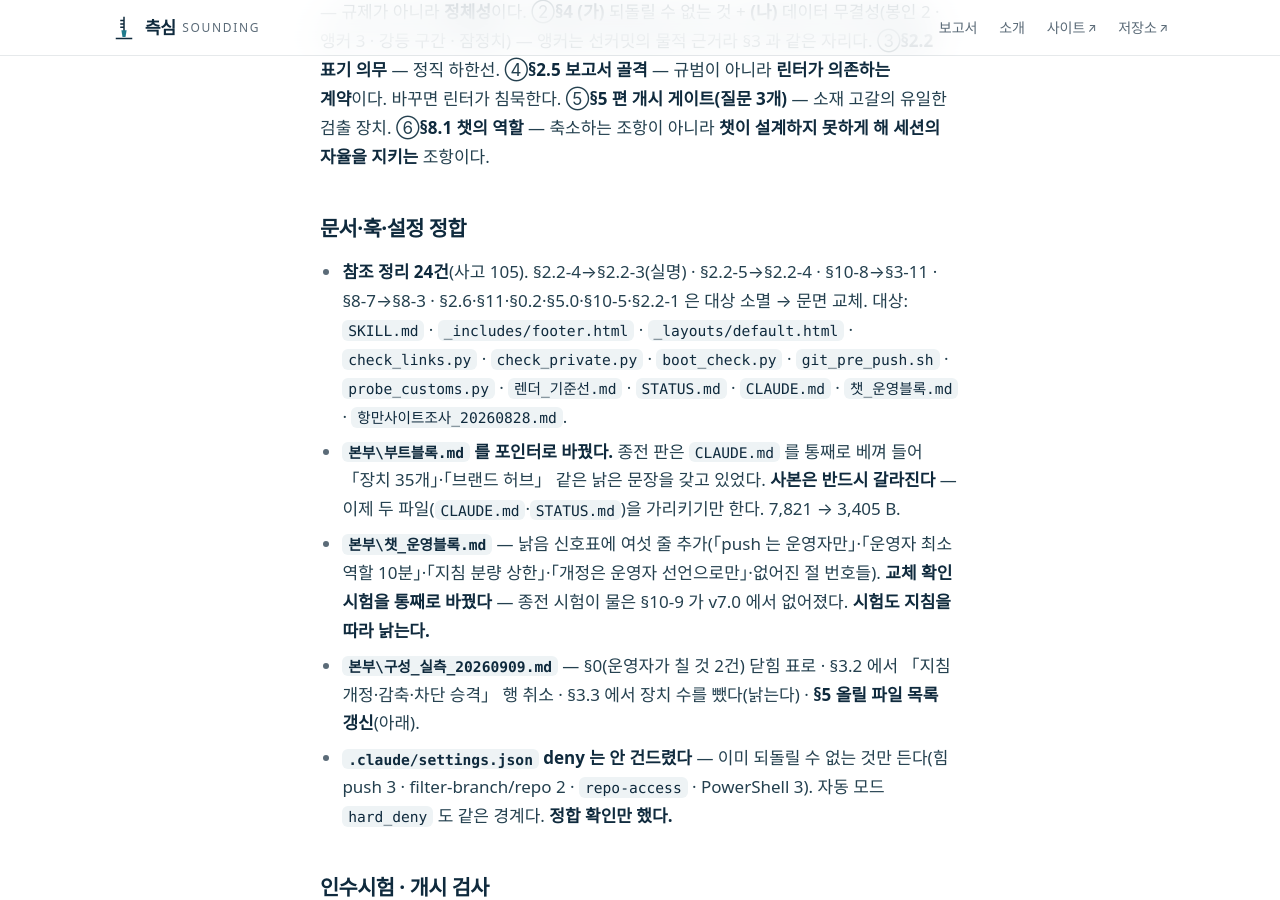
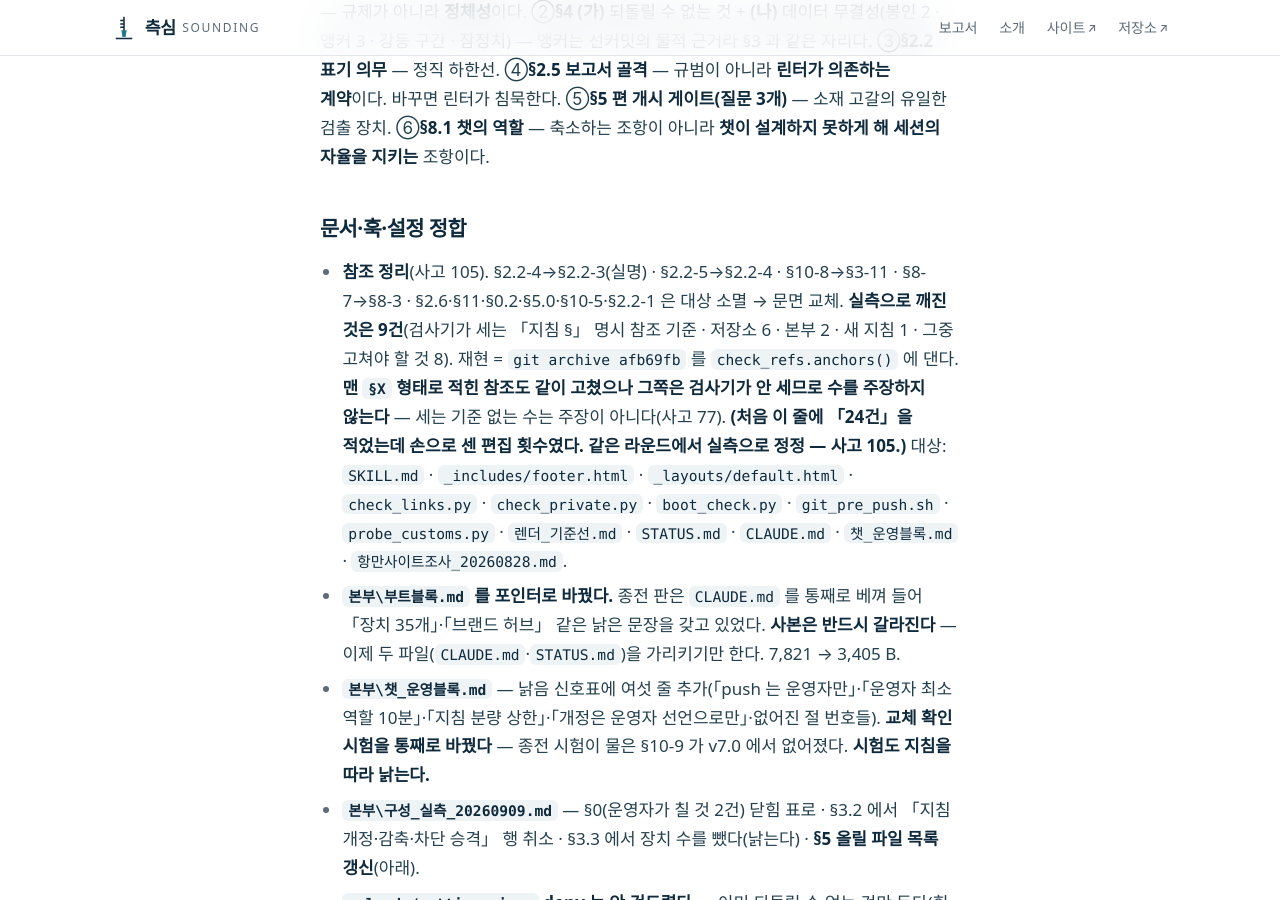
Before and after one commit to jisangj03-dev/incheon-port-analysis, a Jekyll site: the page built from docs/작업기록.md, in a window 1280 px wide and 900 px high, scrolled down 87459 px. Built offline with Jekyll 4.4.1, drawn with Linux system fonts in a browser that asks for light colours; some web fonts are replaced; our own code applies the rules of GitHub Pages for plain Markdown files.

Commit message:
docs: 참조 파손 건수를 실측으로 정정 — 「24건」은 손으로 센 편집 횟수였다
사고 105 와 작업기록 24차에 「깨진 참조 24건」을 적었는데 검사기가 잰 값이 아니었다.
맨 §X 형태(검사기가 안 세는 비명시 참조)와 참조 수정이 아닌 문면 교체까지
편집 횟수로 뭉뚱그린 수였다. 분모와 세는 기준 없는 수는 주장이 아니다(사고 77).

실측(재현: `git archive afb69fb` 를 check_refs.anchors() 에 댄다):
  저장소 명시 참조 60건 중 6건 파손(§11 2 · §5.0 2 · §2.6 1 · §10-8 1)
  + 본부 2(상시 1 · 날짜 1) + 새 지침 자기 참조 1 = 합계 9건 · 고칠 것 8건

check_refs.py 머리말·STATUS 장치 절도 같은 수로 맞췄다.

Co-Authored-By: Claude Opus 5 (1M context) <noreply@anthropic.com>
Claude-Session: https://claude.ai/code/session_01Uw7ciBdhVvsUqEEmrKxPva

```diff
--- a/docs/작업기록.md
+++ b/docs/작업기록.md
@@ -1904,7 +1904,10 @@ cd ../sounding && python tools/push.py        # 다음 변경분부터 다시
 
 ### 문서·훅·설정 정합
 
-- **참조 정리 24건**(사고 105). §2.2-4→§2.2-3(실명) · §2.2-5→§2.2-4 · §10-8→§3-11 · §8-7→§8-3 · §2.6·§11·§0.2·§5.0·§10-5·§2.2-1 은 대상 소멸 → 문면 교체. 대상: `SKILL.md` · `_includes/footer.html` · `_layouts/default.html` · `check_links.py` · `check_private.py` · `boot_check.py` · `git_pre_push.sh` · `probe_customs.py` · `렌더_기준선.md` · `STATUS.md` · `CLAUDE.md` · `챗_운영블록.md` · `항만사이트조사_20260828.md`.
+- **참조 정리**(사고 105). §2.2-4→§2.2-3(실명) · §2.2-5→§2.2-4 · §10-8→§3-11 · §8-7→§8-3 · §2.6·§11·§0.2·§5.0·§10-5·§2.2-1 은 대상 소멸 → 문면 교체.
+  **실측으로 깨진 것은 9건**(검사기가 세는 「지침 §」 명시 참조 기준 · 저장소 6 · 본부 2 · 새 지침 1 · 그중 고쳐야 할 것 8). 재현 = `git archive afb69fb` 를 `check_refs.anchors()` 에 댄다.
+  **맨 `§X` 형태로 적힌 참조도 같이 고쳤으나 그쪽은 검사기가 안 세므로 수를 주장하지 않는다** — 세는 기준 없는 수는 주장이 아니다(사고 77).
+  *(처음 이 줄에 「24건」을 적었는데 손으로 센 편집 횟수였다. 같은 라운드에서 실측으로 정정 — 사고 105.)* 대상: `SKILL.md` · `_includes/footer.html` · `_layouts/default.html` · `check_links.py` · `check_private.py` · `boot_check.py` · `git_pre_push.sh` · `probe_customs.py` · `렌더_기준선.md` · `STATUS.md` · `CLAUDE.md` · `챗_운영블록.md` · `항만사이트조사_20260828.md`.
 - **`본부\부트블록.md` 를 포인터로 바꿨다.** 종전 판은 `CLAUDE.md` 를 통째로 베껴 들어 「장치 35개」·「브랜드 허브」 같은 낡은 문장을 갖고 있었다. **사본은 반드시 갈라진다** — 이제 두 파일(`CLAUDE.md`·`STATUS.md`)을 가리키기만 한다. 7,821 → 3,405 B.
 - **`본부\챗_운영블록.md`** — 낡음 신호표에 여섯 줄 추가(「push 는 운영자만」·「운영자 최소 역할 10분」·「지침 분량 상한」·「개정은 운영자 선언으로만」·없어진 절 번호들). **교체 확인 시험을 통째로 바꿨다** — 종전 시험이 물은 §10-9 가 v7.0 에서 없어졌다. **시험도 지침을 따라 낡는다.**
 - **`본부\구성_실측_20260909.md`** — §0(운영자가 칠 것 2건) 닫힘 표로 · §3.2 에서 「지침 개정·감축·차단 승격」 행 취소 · §3.3 에서 장치 수를 뺐다(낡는다) · **§5 올릴 파일 목록 갱신**(아래).
```
Also changed, not shown: analysis/check_refs.py (+8 -3 lines), docs/STATUS.md (+1 -1 lines), docs/사고기록.md (+3 -1 lines).
